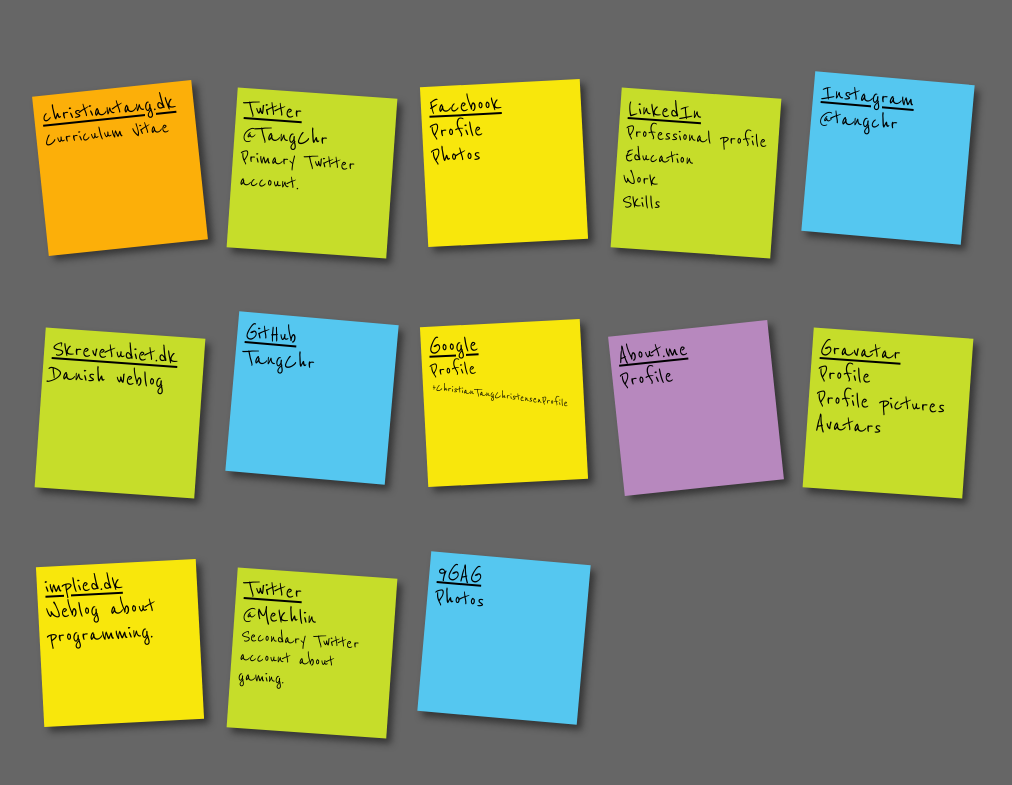
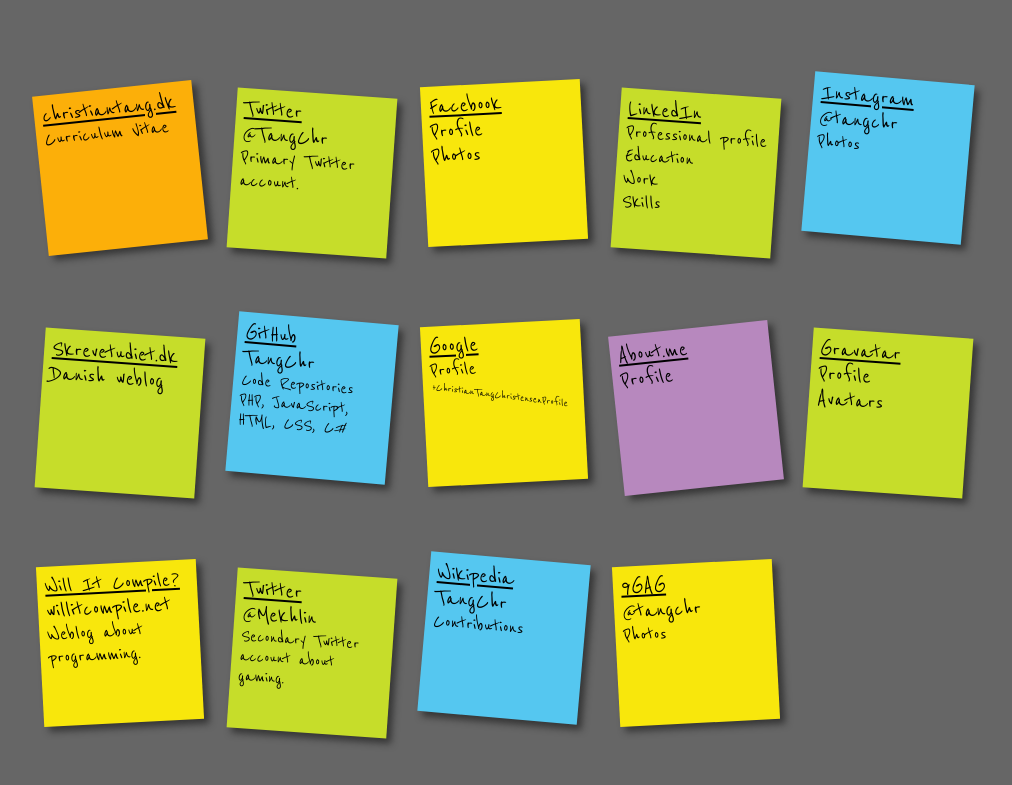
Before and after one commit to TangChr/Seaweed, a Jekyll site: the page built from index.html, in a window 1280 px wide. Shown: the top 785 px of the page, without its empty margins (48-1060 px from the left). Built offline with Jekyll 4.4.1, drawn with Linux system fonts in a browser that asks for light colours; Markdown is read by kramdown in place of the engine named in the settings.

Commit message:
Added willitcompile.net, Wikipedia and descriptions

```diff
--- a/css/style.scss
+++ b/css/style.scss
@@ -83,6 +83,10 @@
 		text-decoration: underline;
 	}
 
+	h2.small {
+		font-size: 150%;
+	}
+
 	p.small {
 		font-size: 140%;
 	}
--- a/index.html
+++ b/index.html
@@ -35,6 +35,7 @@
 		<a href="http://instagram.com/tangchr">
 			<h2>Instagram</h2>
 			<p>@tangchr</p>
+			<p class="small">Photos</p>
 		</a>
 	</li>
 </ul>
@@ -52,6 +53,8 @@
 		<a href="https://github.com/TangChr">
 			<h2>GitHub</h2>
 			<p>TangChr</p>
+			<p class="smaller">Code Repositories</p>
+			<p class="smaller">PHP, JavaScript, HTML, CSS, C#</p>
 		</a>
 	</li>
 	<li>
@@ -71,7 +74,6 @@
 		<a href="https://en.gravatar.com/tangchr">
 			<h2>Gravatar</h2>
 			<p>Profile</p>
-			<p>Profile pictures</p>
 			<p>Avatars</p>
 		</a>
 	</li>
@@ -80,9 +82,10 @@
 	<li style="display:none;"><a></a></li>
 	<li style="display:none;"><a></a></li>
 	<li>
-		<a href="http://implied.dk">
-			<h2>implied.dk</h2>
-			<p>Weblog about programming.</p>
+		<a href="http://willitcompile.net">
+			<h2 class="small">Will It Compile?</h2>
+			<p>willitcompile.net</p>
+			<p class="small">Weblog about programming.</p>
 		</a>
 	</li>
 	<li>
@@ -93,9 +96,17 @@
 		</a>
 	</li>
 	<li>
+		<a href="https://en.wikipedia.org/wiki/Special:Contributions/TangChr">
+			<h2>Wikipedia</h2>
+			<p>TangChr</p>
+			<p class="small">Contributions</p>
+		</a>
+	</li>
+	<li>
 		<a href="https://9gag.com/u/tangchr">
 			<h2>9GAG</h2>
-			<p>Photos</p>
+			<p>@tangchr</p>
+			<p class="small">Photos</p>
 		</a>
 	</li>
 </ul>
```
